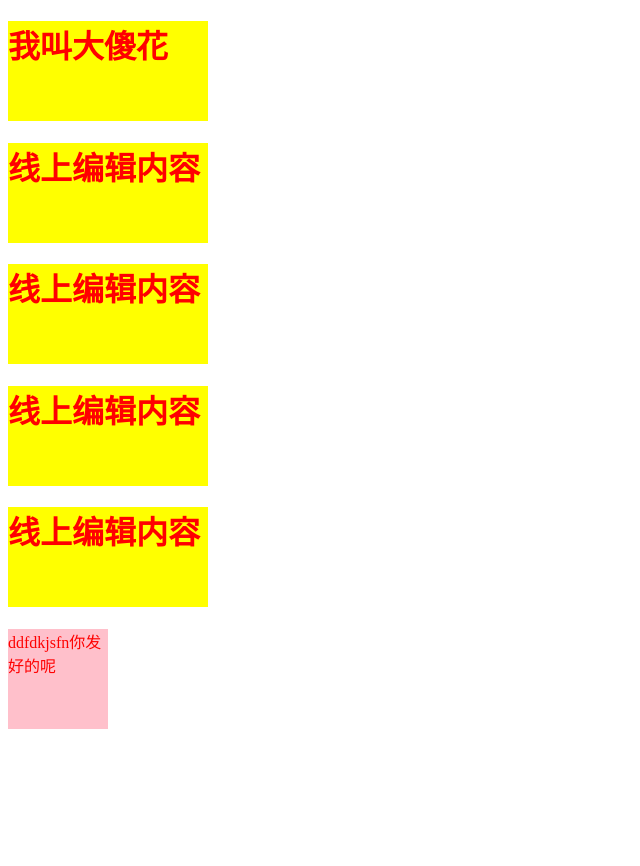
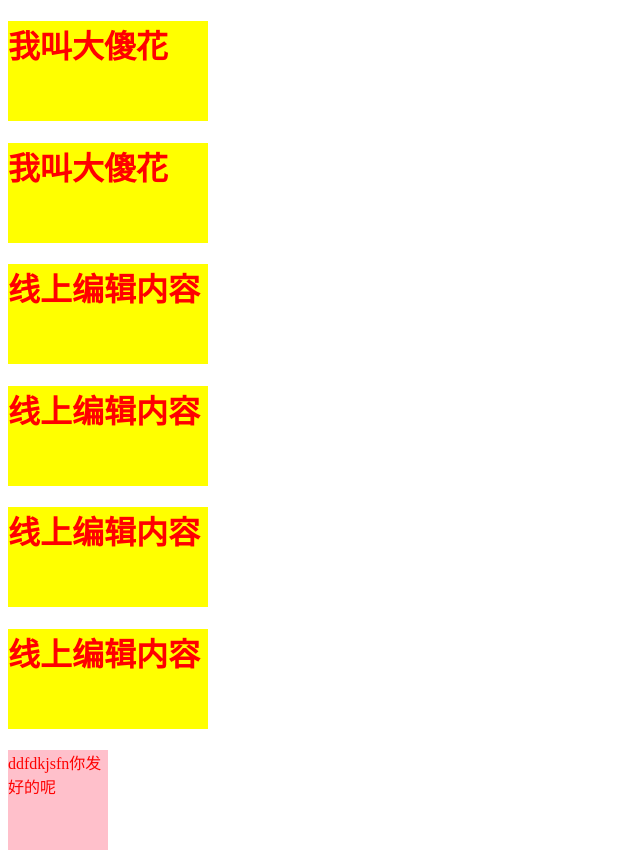
Before and after one commit to MrGuang123/git-demo, a website: page src/index.html in a window 1280 px wide. Shown: the whole page, without its empty margins (0-640 px from the left). Before the commit the page ends 800 px from the top, so only its background shows below. Drawn offline with nearby package versions, Linux system fonts and the light colour scheme; files that its build step writes are made by us from their sources.

Commit message:
测试提交

```diff
--- a/src/index.html
+++ b/src/index.html
@@ -9,6 +9,7 @@
 
 <body>
     <h1>我叫大傻花</h1>
+    <h1>我叫大傻花</h1>
     <h1>线上编辑内容</h1>
     <h1>线上编辑内容</h1>
     <h1>线上编辑内容</h1>
```
Lines whose indentation alone changed are shown as unchanged.
